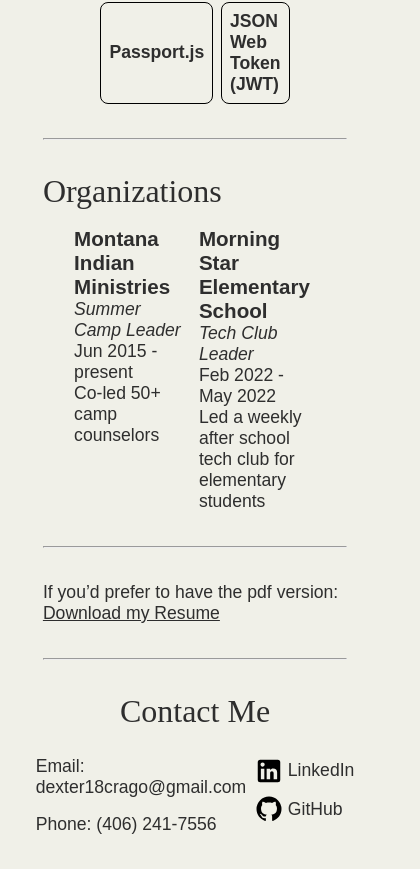
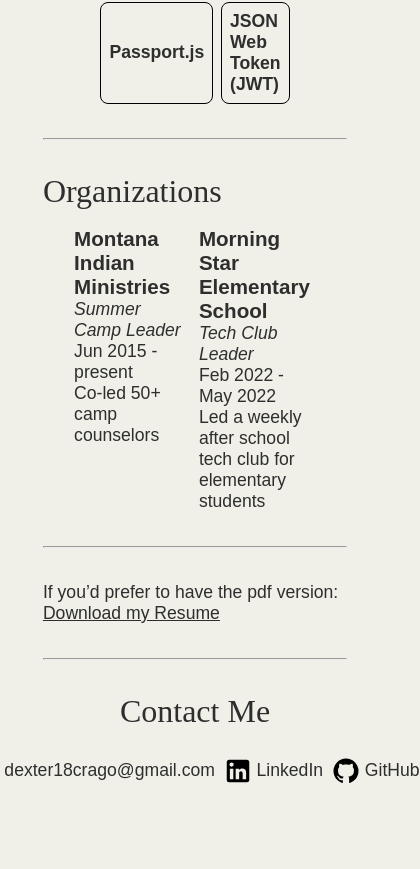
Before and after one commit to djcrago/personal-website, a React (Vite) app: page /resume in a window 390 px wide. Shown: the part 1536-2405 px from the top of the page, 420 px wide, since content can reach past the window. After the commit the page ends 2355 px from the top, so only its background shows below. Built offline with nearby package versions, Linux system fonts and the light colour scheme.

Commit message:
Remove phone number and edit contact styling
This was a piece of feedback I received from someone on Slack, that
having my personal phone number online was a great way to get a ton of
spam.

```diff
--- a/src/components/Contact/Contact.jsx
+++ b/src/components/Contact/Contact.jsx
@@ -1,19 +1,16 @@
 import { Link } from 'react-router-dom';
 import GitHub from '../../assets/github.svg';
 import LinkedIn from '../../assets/linkedin.svg';
+import Email from '../../assets/email.svg';
 import styles from './Contact.module.css';
 
 function Contact() {
   return (
     <div className={styles.contact}>
-      <h2>Contact Me</h2>
-      <div className={styles.contactInfo}>
-        <div className={styles.personalInfo}>
-          <p>Email: dexter18crago@gmail.com</p>
-          <p>Phone: (406) 241-7556</p>
+      <div className={styles.contactContainer}>
+        <img className={styles.logo} src={Email} />
+        <p>dexter18crago@gmail.com</p>
       </div>
-
-        <div className={styles.socialInfo}>
       <Link
         className={styles.contactContainer}
         to="https://www.linkedin.com/in/dexter-crago-62609b2b6/"
@@ -31,8 +28,6 @@ function Contact() {
         <p className={styles.link}>GitHub</p>
       </Link>
     </div>
-      </div>
-    </div>
   );
 }
 
--- a/src/components/Contact/Contact.module.css
+++ b/src/components/Contact/Contact.module.css
@@ -1,25 +1,8 @@
 .contact {
   display: flex;
-  flex-direction: column;
+  justify-content: center;
   align-items: center;
-  gap: 3vh;
-}
-
-.contactInfo {
-  display: flex;
   gap: 2vw;
-}
-
-.personalInfo {
-  display: flex;
-  flex-direction: column;
-  gap: 2vh;
-}
-
-.socialInfo {
-  display: flex;
-  flex-direction: column;
-  gap: 1vh;
 }
 
 .logo {
--- a/src/components/Footer/Footer.jsx
+++ b/src/components/Footer/Footer.jsx
@@ -3,7 +3,8 @@ import styles from './Footer.module.css';
 
 function Footer() {
   return (
-    <div>
+    <div className={styles.footer}>
+      <h2>Contact Me</h2>
       <Contact />
     </div>
   );
--- a/src/components/Footer/Footer.module.css
+++ b/src/components/Footer/Footer.module.css
@@ -0,0 +1,6 @@
+.footer {
+  display: flex;
+  flex-direction: column;
+  align-items: center;
+  gap: 3vh;
+}
```
Also changed, not shown: src/assets/email.svg (added), 1 other file (tests, documents, lock files or other folders). Lines whose indentation alone changed are shown as unchanged.
